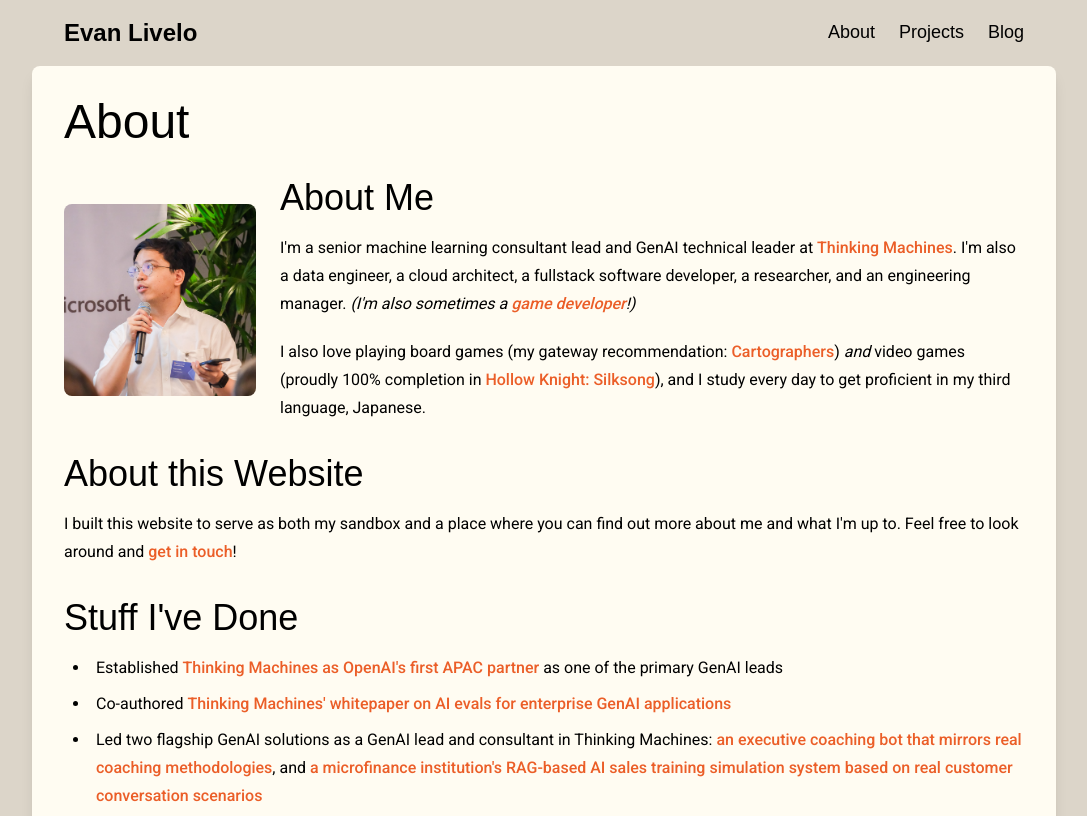
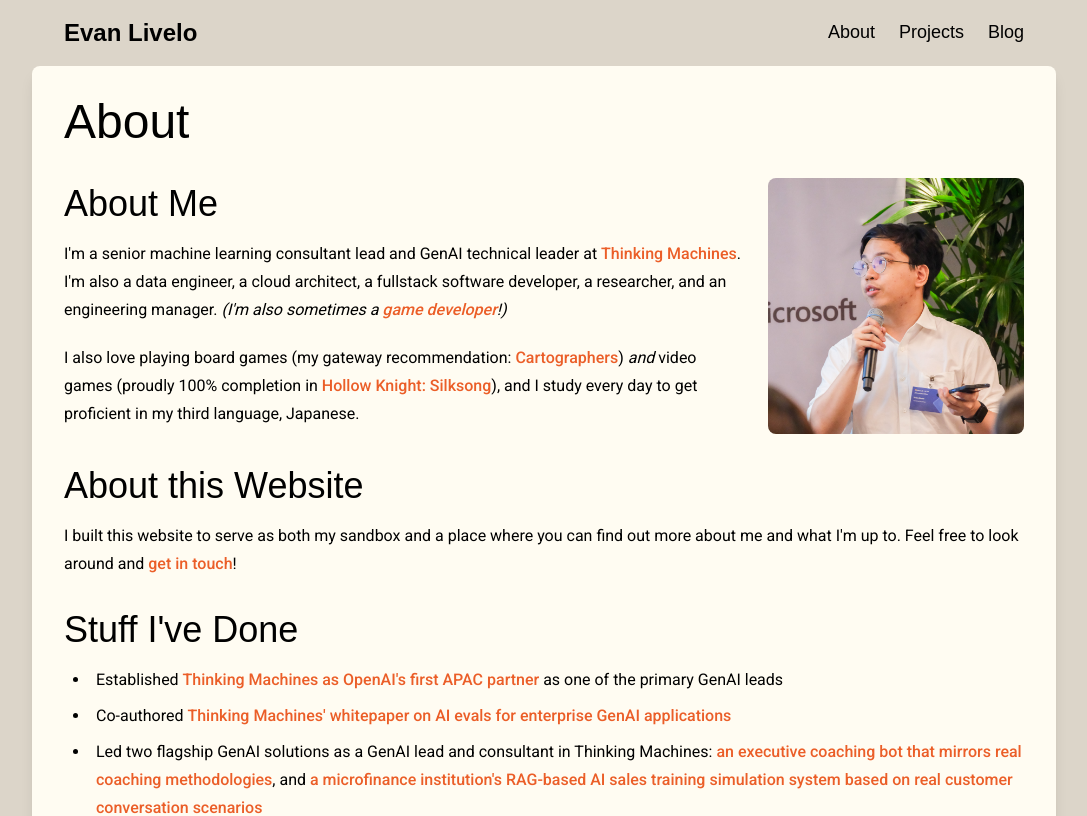
Before and after one commit to vandenn/evanlivelo.com, a Next.js app: page /about in a window 1280 px wide. Shown: the top 816 px of the page, without its empty margins (96-1183 px from the left). Built offline with nearby package versions, Linux system fonts and the light colour scheme; a web font is replaced by a local one.

Commit message:
Rearrange about image

```diff
--- a/src/app/about/page.tsx
+++ b/src/app/about/page.tsx
@@ -19,9 +19,17 @@
       <div className="space-y-8 mt-8">
         <section>
           <div className="flex flex-col md:flex-row md:items-center gap-6">
+            <div className="flex-1">
+              <h2 id="me" className="mb-4">About Me</h2>
+              <div className="prose max-w-none">
+                <ReactMarkdown remarkPlugins={[remarkGfm]}>
+                  {meContent.content}
+                </ReactMarkdown>
+              </div>
+            </div>
             {meContent.frontmatter.image && (
               <div className="flex-shrink-0">
-                <div className="relative w-full md:w-48 h-48 rounded-lg overflow-hidden">
+                <div className="relative w-full md:w-64 h-64 rounded-lg overflow-hidden">
                   <Image
                     src={meContent.frontmatter.image}
                     alt="About Me"
@@ -31,14 +39,6 @@
                 </div>
               </div>
             )}
-            <div className="flex-1">
-              <h2 id="me" className="mb-4">About Me</h2>
-              <div className="prose max-w-none">
-                <ReactMarkdown remarkPlugins={[remarkGfm]}>
-                  {meContent.content}
-                </ReactMarkdown>
-              </div>
-            </div>
           </div>
         </section>
 
```
